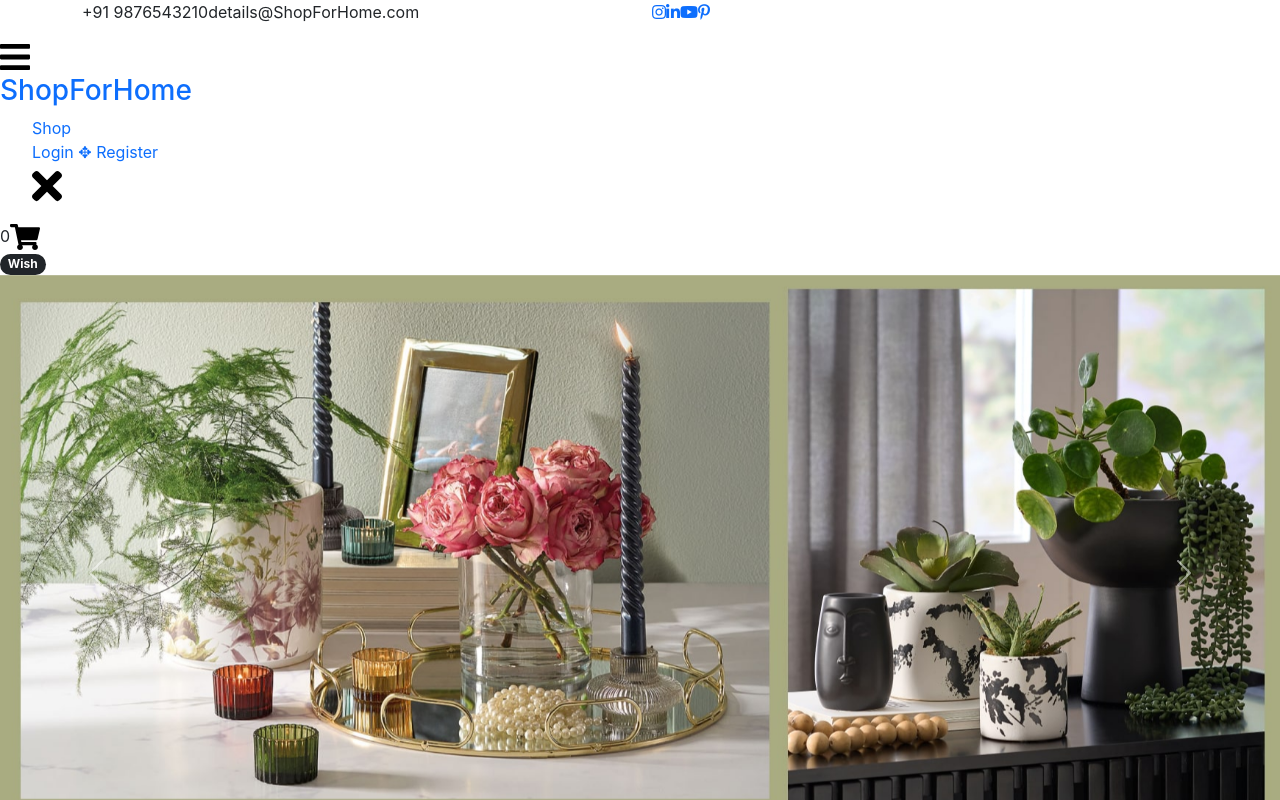
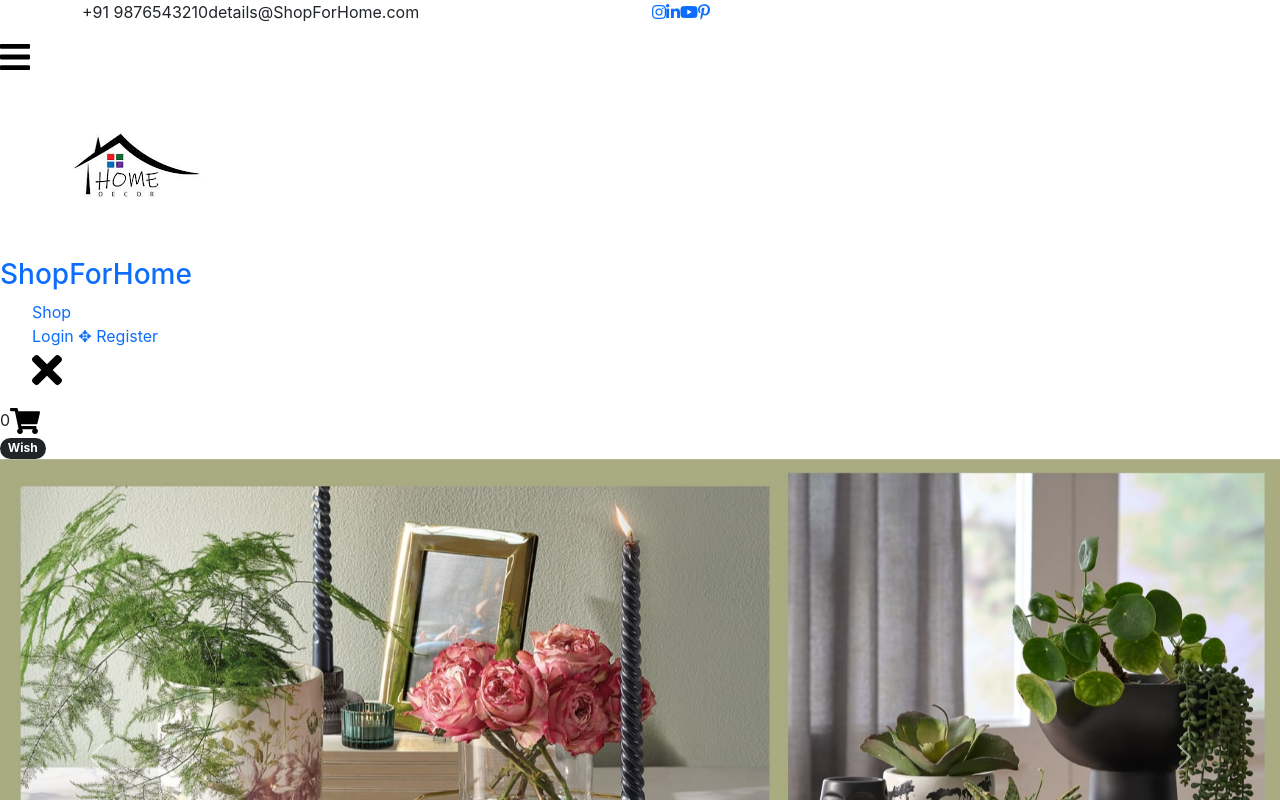
Before and after one commit to shdhrai/ShopForHome, a React (Create React App) app in the folder client/: page / in a window 1280 px wide. Shown: the top 800 px of the page. Built offline with nearby package versions, Linux system fonts and the light colour scheme; no server answers; some icons are missing.

Commit message:
decor logo

```diff
--- a/client/src/components/headers/Header.js
+++ b/client/src/components/headers/Header.js
@@ -75,7 +75,7 @@ function Header() {
         <div className="menu" onClick={() => setMenu(!menu)}>
           <img src={Menu} alt="" width="30" />
         </div>
-
+        <img className="icon" src={process.env.PUBLIC_URL + "/images/logo.png"} alt="" srcset="" />
         <div className="logo">
           <h3>
             <Link to="/">{isAdmin ? "Admin" : "ShopForHome"}</Link>
--- a/client/src/components/headers/header.css
+++ b/client/src/components/headers/header.css
@@ -25,6 +25,12 @@ header ul li {
 }
 header ul li:hover {
   opacity: 1;
+}
+.icon{
+  width: fit-content;
+  height: fit-content;
+  max-width: 100px;
+  max-height: 66px;
 }
 .menu {
   display: none;
```
